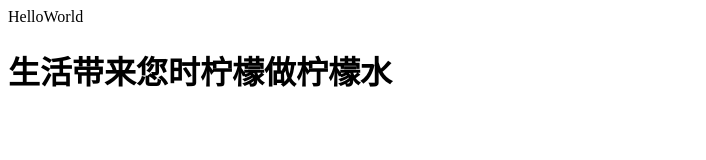
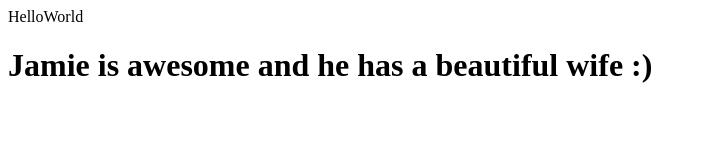
Before and after one commit to FififiJamie/FififiJamie.github.io, a plain HTML site: page index.html in a window 1280 px wide. Shown: the whole page, without its empty margins (0-706 px from the left). Drawn offline with Linux system fonts and the light colour scheme.

Commit message:
Update index.html

```diff
--- a/index.html
+++ b/index.html
@@ -1,3 +1,3 @@
 HelloWorld
 
-<h1>生活带来您时柠檬做柠檬水</h1>
+<h1>Jamie is awesome and he has a beautiful wife :) </h1>
```
